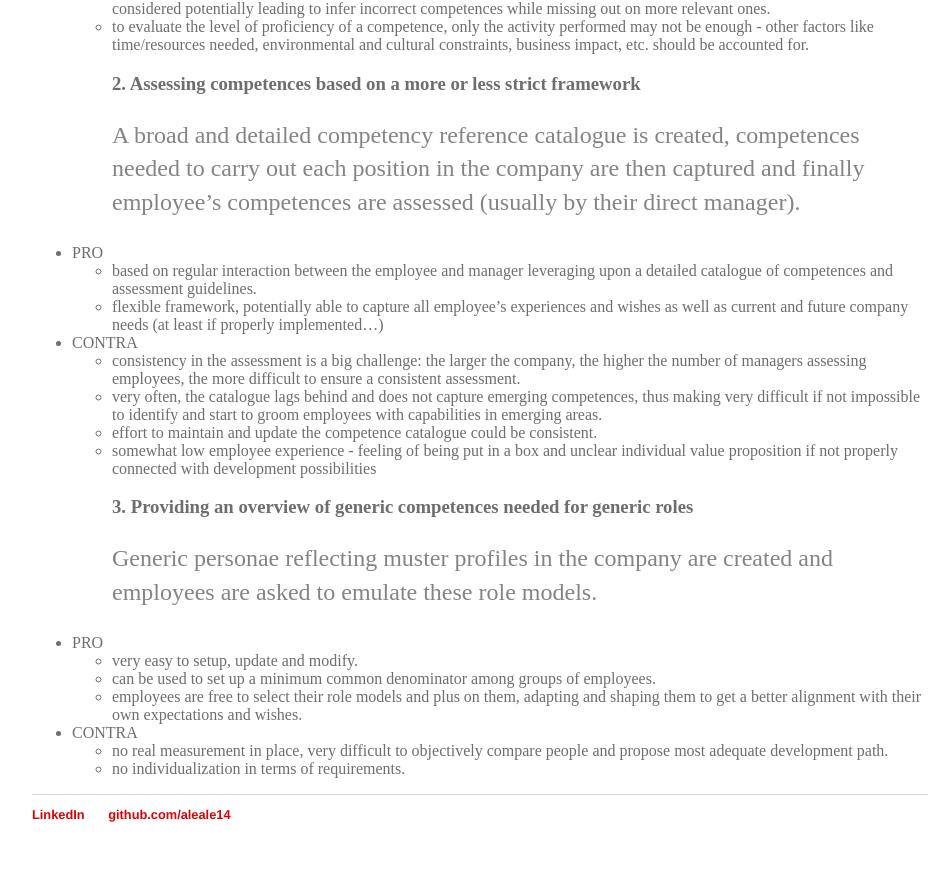
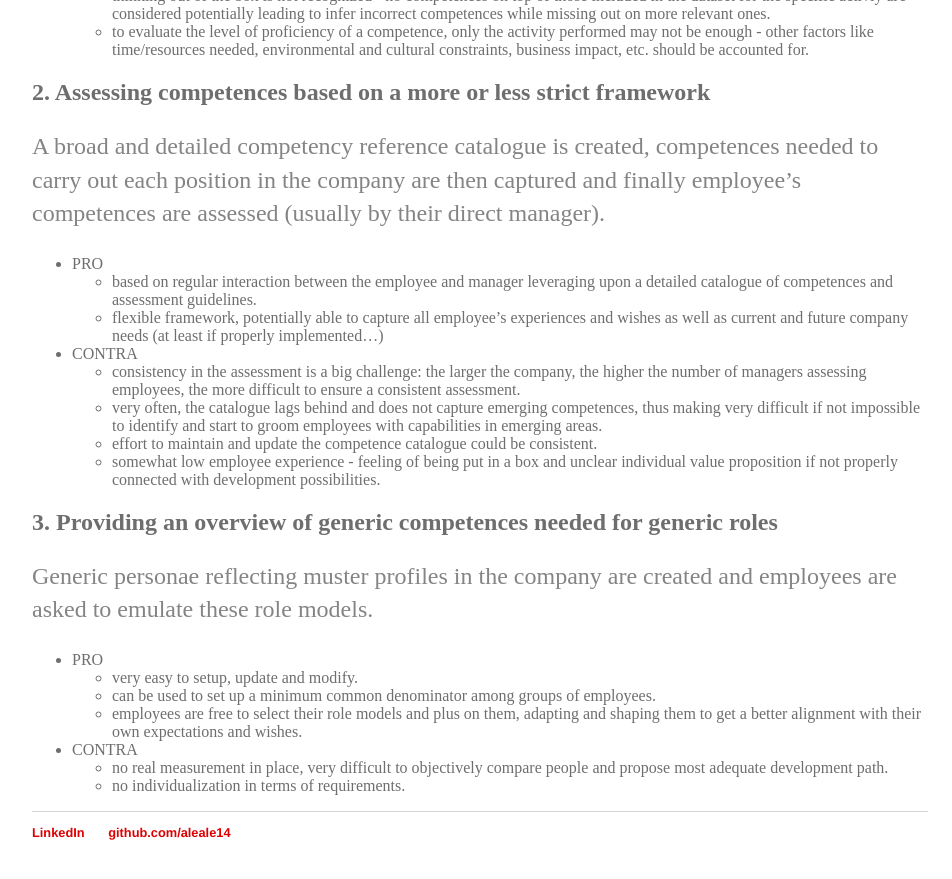
Before and after one commit to aleale14/aleale14.github.io, a Jekyll site: the page built from _posts/read/2019-11-26-CompetenceManagement.md, in a window 1280 px wide and 900 px high, scrolled down 1463 px. Shown: the top 879 px of the window, without its empty margins (160-1112 px from the left). Built offline with Jekyll 4.4.1, drawn with Linux system fonts in a browser that asks for light colours; some of the changed text lies outside the part shown.

```diff
--- a/_posts/read/2019-11-26-CompetenceManagement.md
+++ b/_posts/read/2019-11-26-CompetenceManagement.md
@@ -13,7 +13,7 @@ permalink: compmgmnt_approach
 
 Due to my consulting activities, I had the possibility to appreciate and see in action various competency management systems.
 
-Generally speaking I experienced 3 different approaches:
+Generally speaking, I experienced 3 different approaches:
 
 1. Inferring competences from activities performed
 2. Assessing competences based on a more or less strict framework
@@ -28,9 +28,10 @@ A **competence** is the demonstrated ability to apply knowledge, skills and atti
 The goal of a **competency management system** is to make employees better, supporting upskilling and reskilling, being able to deliver today while being proactively preparing for the (long term) future.
 
 
-### 1. Inferring competences from activities performed
+## 1. Inferring competences from activities performed
 In this approach, from the output generated, you infer the competences needed.
 I see more and more automatic inference systems based on machine learning algorithms and really a minimum human involvement in the process. These types of system are (still?) prone to errors, but at the same time are able to spot many unnoticed competences analyzing different data, not just HR ones.
+
 - PRO
     - if performed automatically, it is a "cold", efficient, fully data driven process able to derive competences consistently and homogeneously.
     - direct connection output - competences
@@ -42,8 +43,10 @@ I see more and more automatic inference systems based on machine learning algori
     - more and more outputs are generate by a group, not by an individual - it is a challenge to identify who has which competence in the group (and btw, in a good functioning group I'd expect the sum of the parties to be better than each individual...)
     - thinking out of the box is not recognized - no competences on top of those included in the dataset for the specific activiy are considered potentially leading to infer incorrect competences while missing out on more relevant ones.
     - to evaluate the level of proficiency of a competence, only the activity performed may not be enough - other factors like time/resources needed, environmental and cultural constraints, business impact, etc. should be accounted for.
-### 2. Assessing competences based on a more or less strict framework
+
+## 2. Assessing competences based on a more or less strict framework
 A broad and detailed competency reference catalogue is created, competences needed to carry out each position in the company are then captured and finally employee's competences are assessed (usually by their direct manager).
+
 - PRO
     - based on regular interaction between the employee and manager leveraging upon a detailed catalogue of competences and assessment guidelines.
     - flexible framework, potentially able to capture all employee's experiences and wishes as well as current and future company needs (at least if properly implemented...)
@@ -51,9 +54,11 @@ A broad and detailed competency reference catalogue is created, competences need
     - consistency in the assessment is a big challenge: the larger the company, the higher the number of managers assessing employees, the more difficult to ensure a consistent assessment.
     - very often, the catalogue lags behind and does not capture emerging competences, thus making very difficult if not impossible to identify and start to groom employees with capabilities in emerging areas.
     - effort to maintain and update the competence catalogue could be consistent.
-    - somewhat low employee experience - feeling of being put in a box and unclear individual value proposition if not properly connected with development possibilities
-### 3. Providing an overview of generic competences needed for generic roles
+    - somewhat low employee experience - feeling of being put in a box and unclear individual value proposition if not properly connected with development possibilities.
+
+## 3. Providing an overview of generic competences needed for generic roles
 Generic personae reflecting muster profiles in the company are created and employees are asked to emulate these role models.
+
 - PRO
     - very easy to setup, update and modify.
     - can be used to set up a minimum common denominator among groups of employees.
```
Also changed, not shown: other parts of _posts/read/2019-11-26-CompetenceManagement.md (+1 -1 lines).
